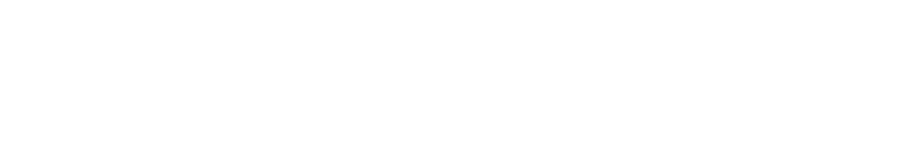
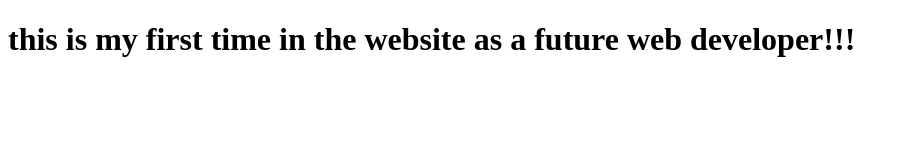
Before and after one commit to 888SPOJ888/proyecto1, a plain HTML site: page index.html in a window 1280 px wide. Shown: the whole page, without its empty margins (0-908 px from the left). Drawn offline with Linux system fonts and the light colour scheme.

Commit message:
my first time here

```diff
--- a/index.html
+++ b/index.html
@@ -3,9 +3,9 @@
 <head>
     <meta charset="UTF-8">
     <meta name="viewport" content="width=device-width, initial-scale=1.0">
-    <title>Hola Mundo</title>
+    <title>Hola mundo</title>
 </head>
 <body>
-
+    <h1>this is my first time in the website as a future web developer!!!</h1>
 </body>
 </html>
```
